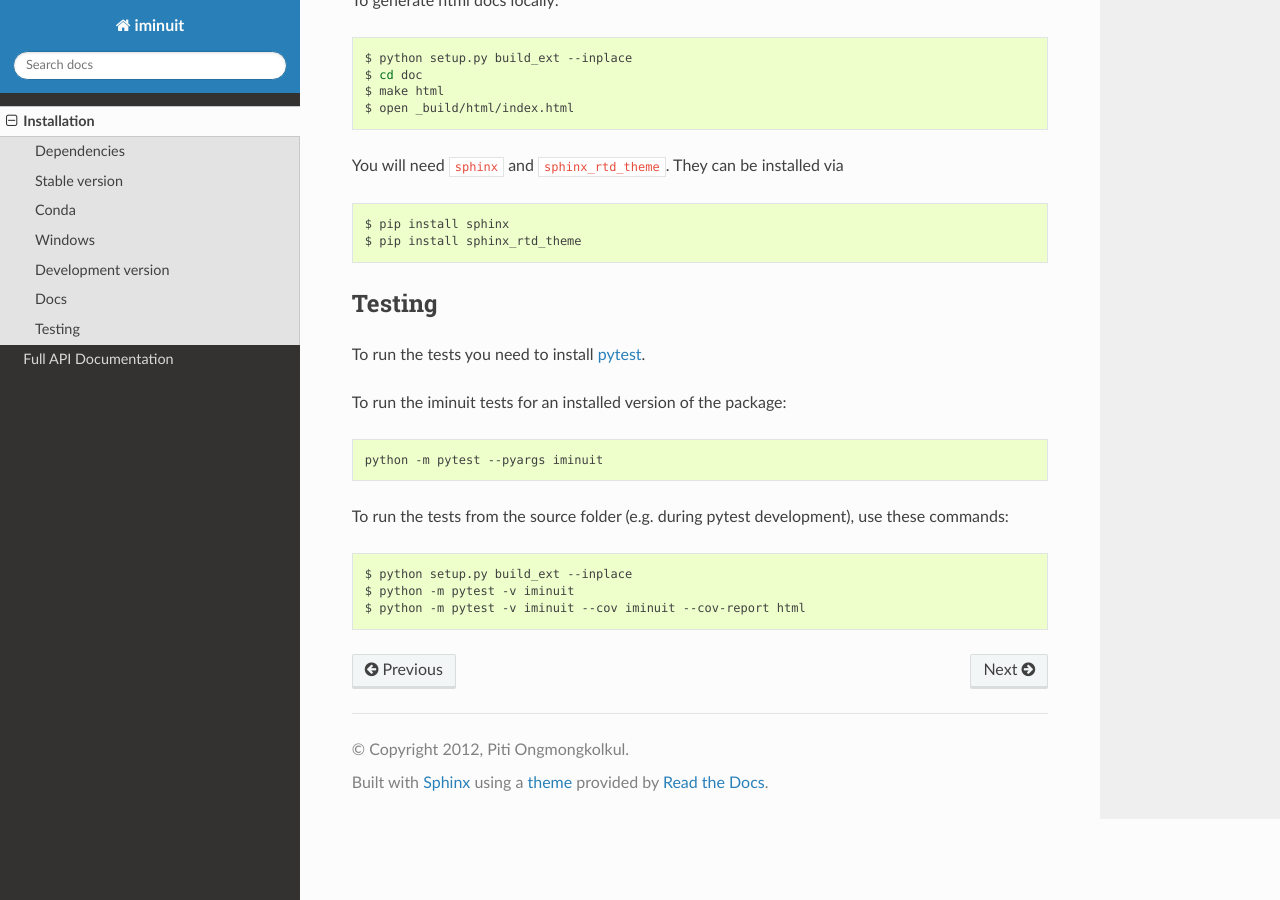
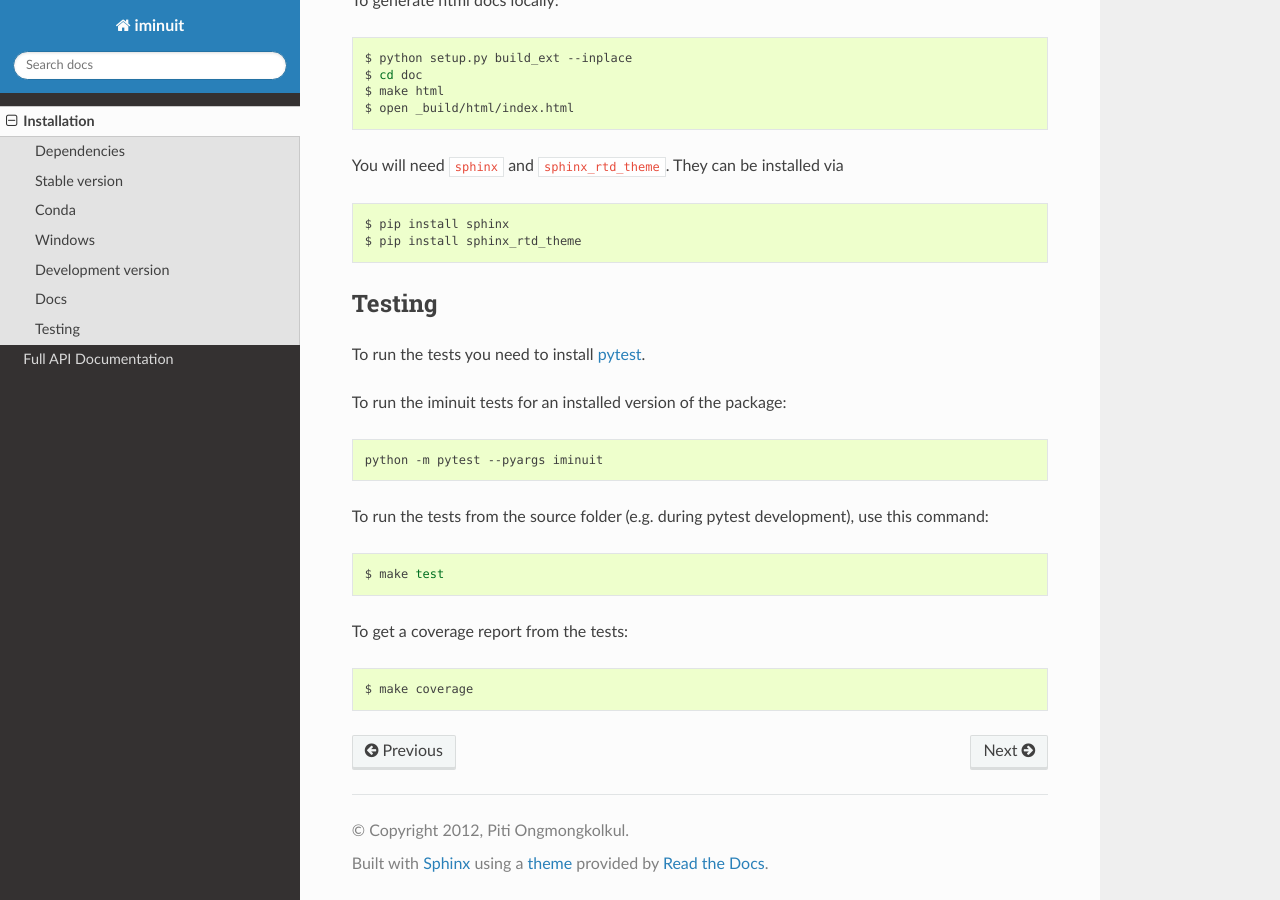
Before and after one commit to scikit-hep/iminuit, a Sphinx documentation site: the page built from doc/installation.rst, in a window 1280 px wide and 900 px high, scrolled down 1389 px. Built offline with Sphinx 7.4.7 and the Read the Docs theme 2.0.0, drawn with Linux system fonts in a browser that asks for light colours; the version number could not be read and is left out.

Commit message:
Improve Makefile

```diff
--- a/doc/installation.rst
+++ b/doc/installation.rst
@@ -94,10 +94,14 @@ To run the iminuit tests for an installed version of the package:
 
     python -m pytest --pyargs iminuit
 
-To run the tests from the source folder (e.g. during pytest development), use these commands:
+To run the tests from the source folder (e.g. during pytest development), use this command:
 
 .. code-block:: bash
 
-       $ python setup.py build_ext --inplace
-       $ python -m pytest -v iminuit
-       $ python -m pytest -v iminuit --cov iminuit --cov-report html
+    $ make test
+
+To get a coverage report from the tests:
+
+.. code-block:: bash
+
+    $ make coverage
```
Also changed, not shown: 1 other file.
